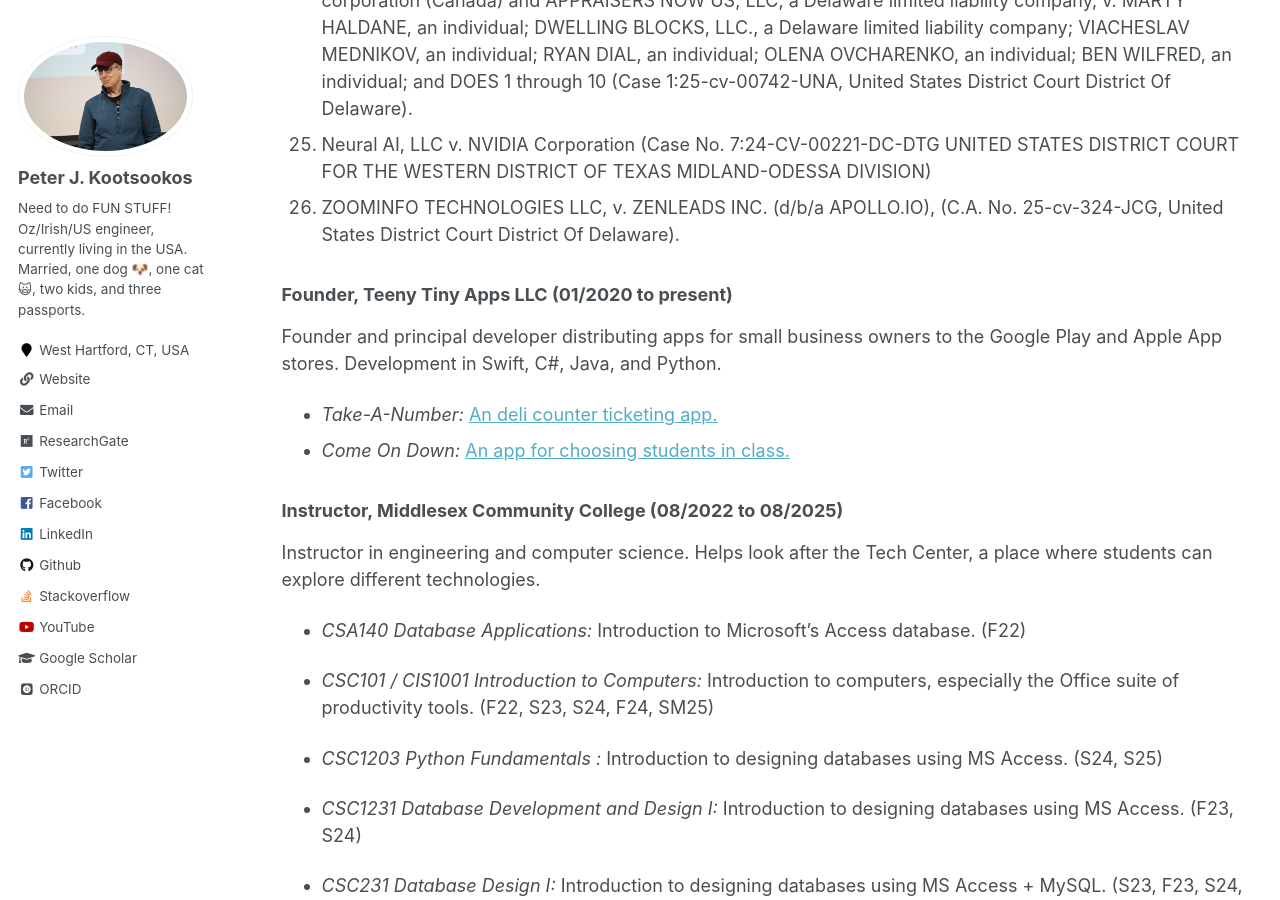
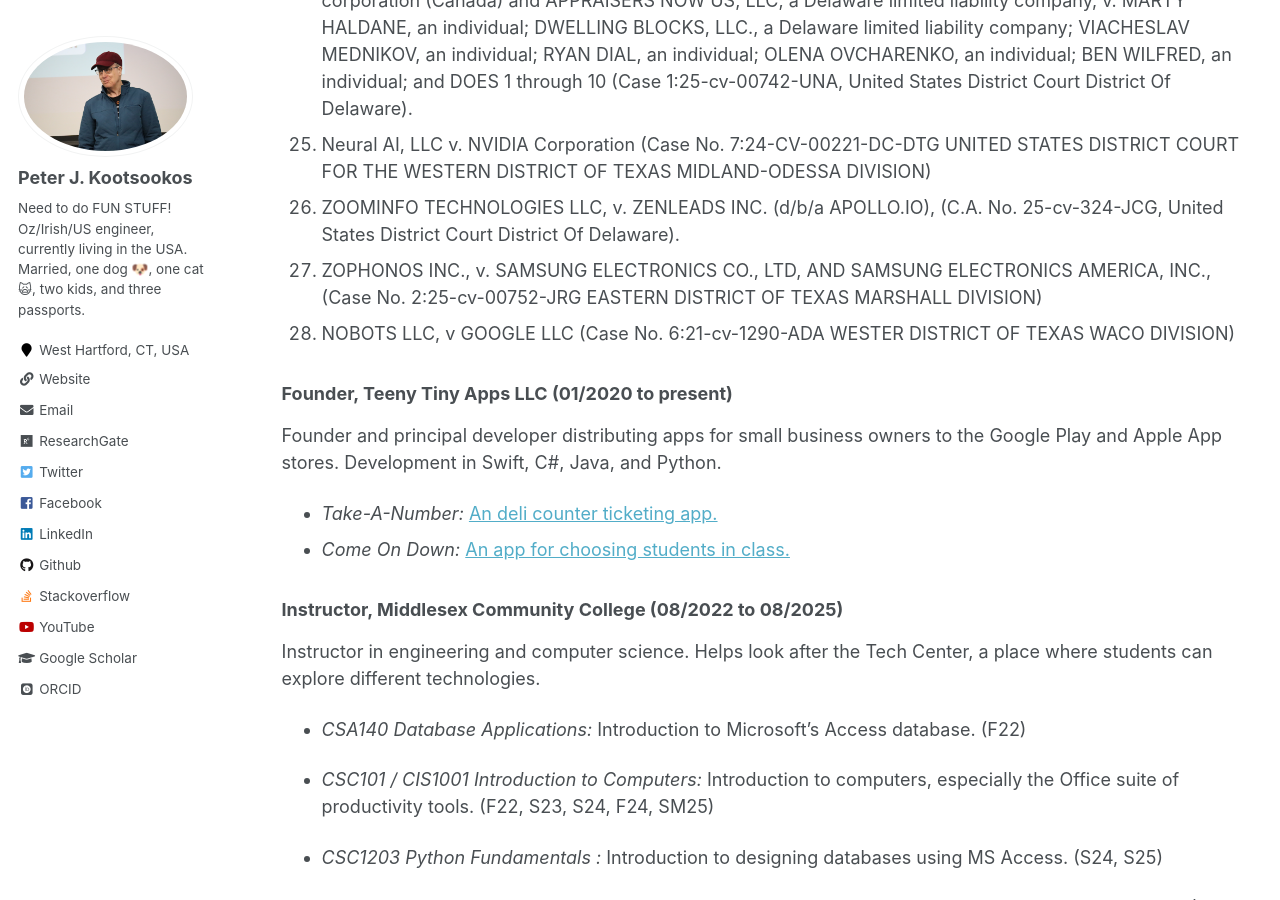
Before and after one commit to kootsoop/kootsoop.github.io, a Jekyll site: the page built from _pages/cv.md, in a window 1280 px wide and 900 px high, scrolled down 4714 px. Built offline with Jekyll 4.4.1, drawn with Linux system fonts in a browser that asks for light colours; some web fonts are replaced.

Commit message:
Added Zophonos and NoBots

```diff
--- a/_pages/cv.md
+++ b/_pages/cv.md
@@ -168,6 +168,9 @@
 24.	VOXTUR ANALYTICS CORP., an Ontario corporation (Canada); APPRAISERS NOW, LTD., an Ontario corporation (Canada) and APPRAISERS NOW US, LLC, a Delaware limited liability company, v. MARTY HALDANE, an individual; DWELLING BLOCKS, LLC., a Delaware limited liability company; VIACHESLAV MEDNIKOV, an individual; RYAN DIAL, an individual; OLENA OVCHARENKO, an individual; BEN WILFRED, an individual; and DOES 1 through 10 (Case 1:25-cv-00742-UNA, United States District Court District Of Delaware).
 25.	Neural AI, LLC v. NVIDIA Corporation (Case No. 7:24-CV-00221-DC-DTG UNITED STATES DISTRICT COURT FOR THE WESTERN DISTRICT OF TEXAS MIDLAND-ODESSA DIVISION)
 26.	ZOOMINFO TECHNOLOGIES LLC, v. ZENLEADS INC. (d/b/a APOLLO.IO), (C.A. No. 25-cv-324-JCG, United States District Court District Of Delaware).
+27.	ZOPHONOS INC., v. SAMSUNG ELECTRONICS CO., LTD, AND SAMSUNG ELECTRONICS AMERICA, INC., (Case No. 2:25-cv-00752-JRG EASTERN DISTRICT OF TEXAS MARSHALL DIVISION)
+28.	NOBOTS LLC, v GOOGLE LLC (Case No. 6:21-cv-1290-ADA WESTER DISTRICT OF TEXAS WACO DIVISION)
+
 
 
 ### Founder, Teeny Tiny Apps LLC (01/2020 to present)
```
